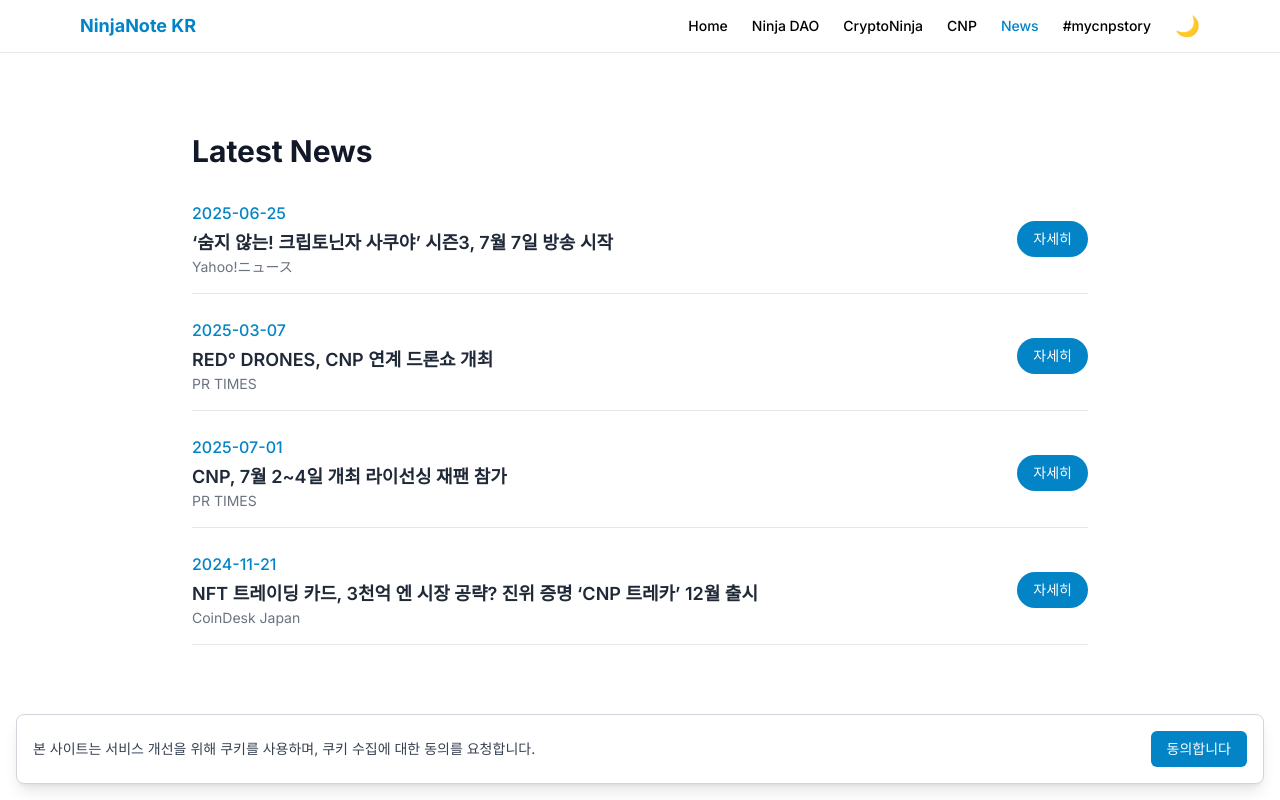
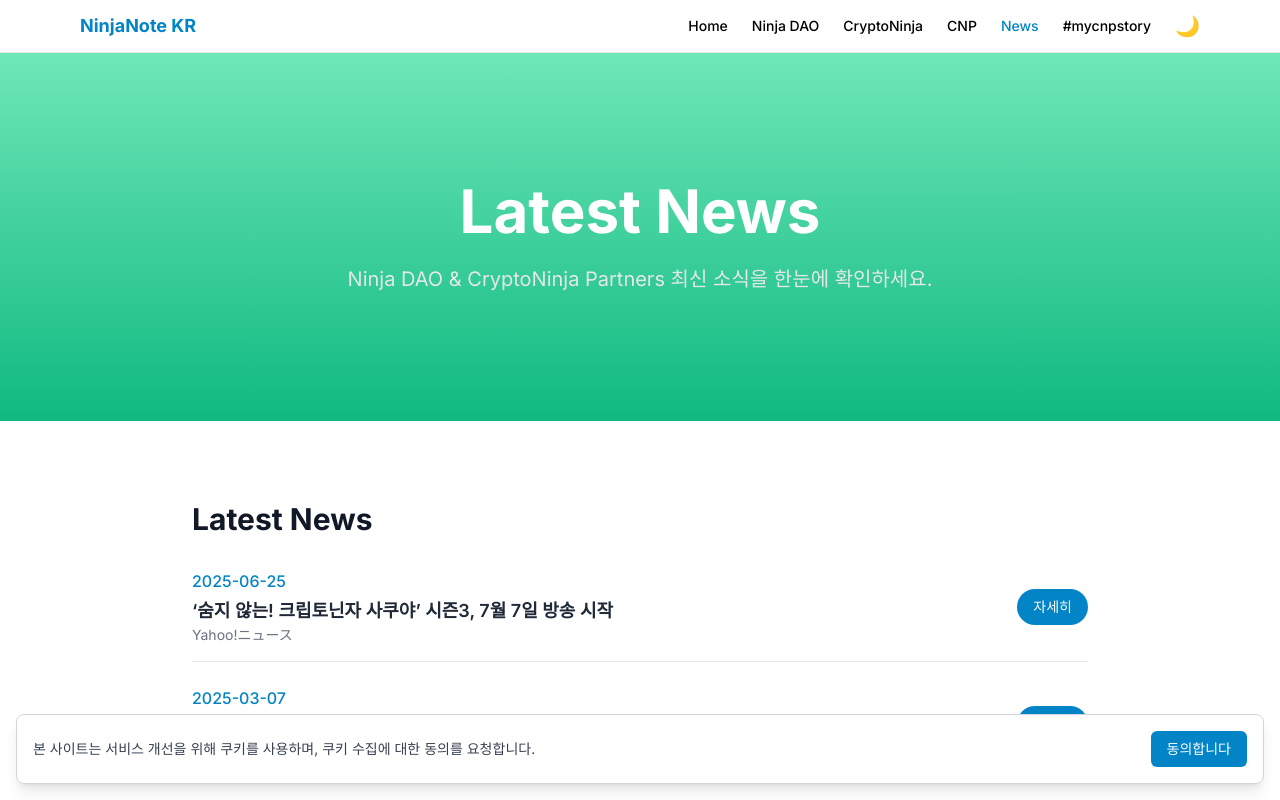
Before and after one commit to minjiblog/NinjaNoteKR, a Next.js app: page /news in a window 1280 px wide. Shown: the top 800 px of the page. Built offline with nearby package versions, Linux system fonts and the light colour scheme; a web font is replaced by a local one.

Commit message:
feat(news): add emerald hero section

```diff
--- a/src/app/news/page.tsx
+++ b/src/app/news/page.tsx
@@ -35,7 +35,18 @@ const newsItems = [
 
 export default function NewsPage() {
   return (
-    <section className="min-h-screen py-20 px-4 bg-white dark:bg-gray-900">
+    <>
+      {/* Hero */}
+      <section className="relative py-32 px-4 text-center bg-gradient-to-b from-emerald-300 to-emerald-500 dark:from-gray-800 dark:to-gray-900 text-white overflow-hidden">
+        <div className="relative z-10 max-w-4xl mx-auto">
+          <h1 className="text-4xl md:text-6xl font-bold mb-6">Latest News</h1>
+          <p className="text-lg md:text-xl text-gray-200">
+            Ninja DAO & CryptoNinja Partners 최신 소식을 한눈에 확인하세요.
+          </p>
+        </div>
+      </section>
+
+      <section className="min-h-screen py-20 px-4 bg-white dark:bg-gray-900">
       <div className="max-w-4xl mx-auto">
         <h1 className="text-3xl font-bold mb-8 text-gray-900 dark:text-white">Latest News</h1>
         <ul className="space-y-6">
@@ -63,5 +74,6 @@ export default function NewsPage() {
         </ul>
       </div>
     </section>
+    </>
   );
 }
```
